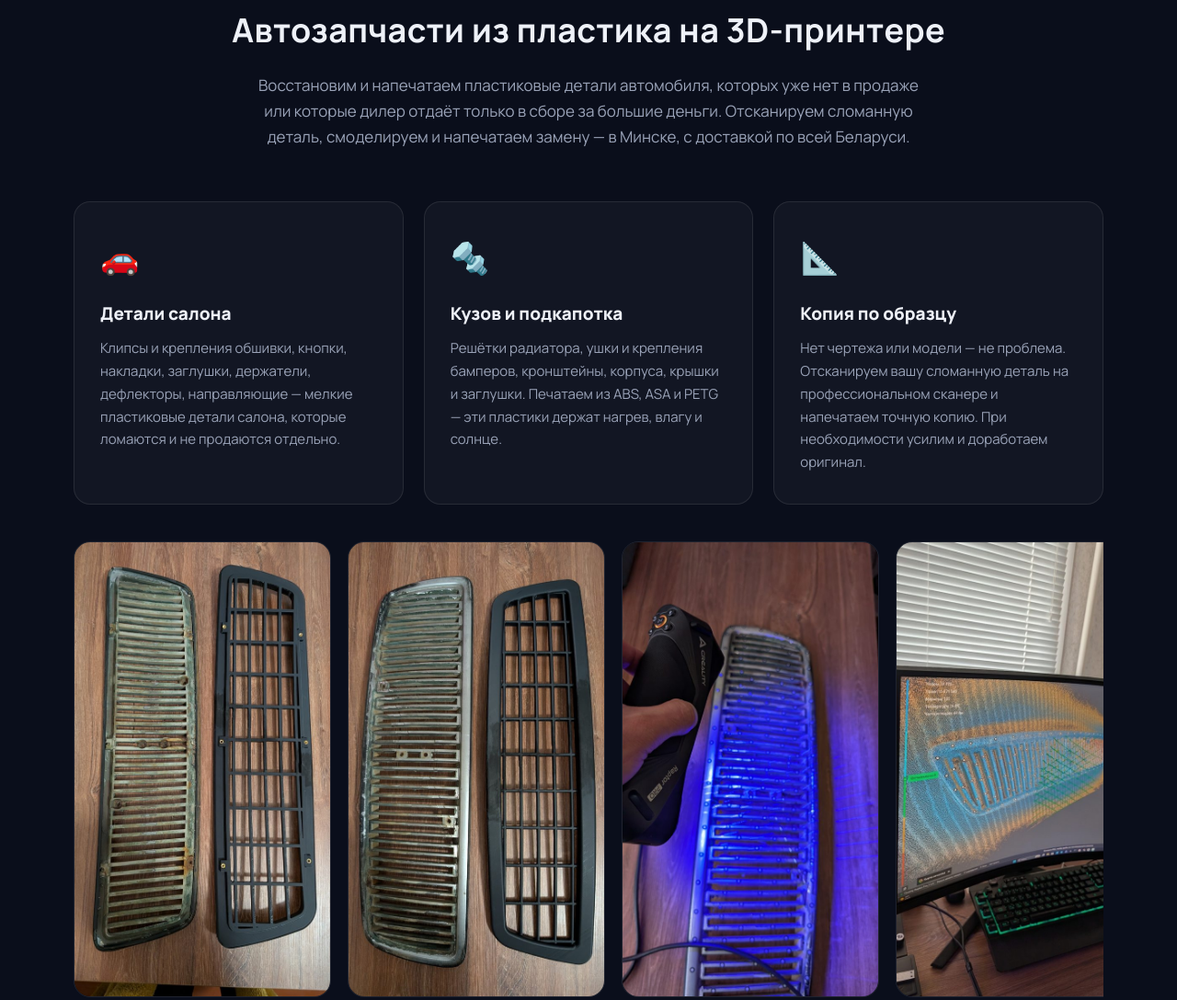
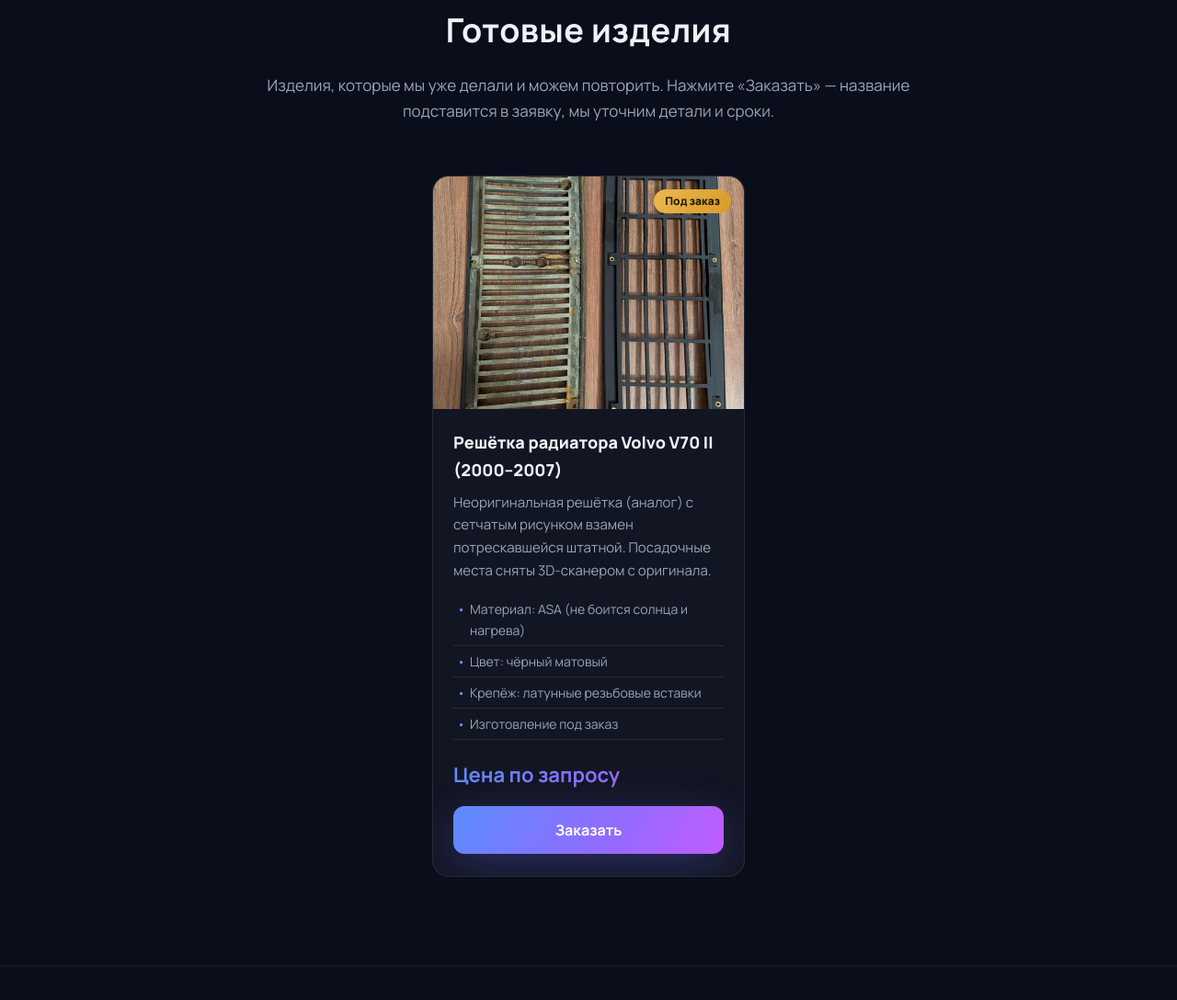
Before and after one commit to Bobrik0v/1, a plain HTML site: page index.html in a window 1280 px wide. Shown: the part 1590-2678 px from the top of the page at 92% size. Drawn offline with Linux system fonts and the light colour scheme; a web font is replaced by a local one.

Commit message:
Раздел «Готовые изделия» с каталогом товаров (#16)
Товары описываются в одном файле js/products.js и рисуются карточками
(фото, описание, характеристики, цена или «по запросу», плашка, ссылка
на Ozon). Кнопка «Заказать» подставляет товар в форму заявки.
«Товары» добавлены в шапку (вместо «Оборудования», оно в подвале) и подвал.


Claude-Session: https://claude.ai/code/session_01NqMRWm9VJLndyrj4t9UdZD

Co-authored-by: Claude <noreply@anthropic.com>

```diff
--- a/css/style.css
+++ b/css/style.css
@@ -1092,3 +1092,109 @@ section {
   color: var(--text-muted);
   line-height: 1.65;
 }
+
+/* ===== Товары (каталог из js/products.js) ===== */
+.products {
+  display: grid;
+  grid-template-columns: repeat(auto-fit, minmax(260px, 340px));
+  justify-content: center;
+  gap: 22px;
+}
+.product {
+  position: relative;
+  display: flex;
+  flex-direction: column;
+  background: var(--surface);
+  border: 1px solid var(--border);
+  border-radius: var(--radius);
+  overflow: hidden;
+  transition: transform 0.2s, border-color 0.2s;
+}
+.product:hover {
+  transform: translateY(-5px);
+  border-color: rgba(124, 140, 255, 0.45);
+}
+.product__badge {
+  position: absolute;
+  top: 14px;
+  right: 14px;
+  z-index: 1;
+  background: linear-gradient(120deg, #e9b950, #d99a2b);
+  color: #241a05;
+  font-size: 12px;
+  font-weight: 800;
+  padding: 3px 12px;
+  border-radius: 999px;
+}
+.product__photo {
+  aspect-ratio: 4 / 3;
+  background: rgba(255, 255, 255, 0.03);
+  display: flex;
+  align-items: center;
+  justify-content: center;
+  overflow: hidden;
+}
+.product__photo img {
+  width: 100%;
+  height: 100%;
+  object-fit: cover;
+  display: block;
+}
+.product__nophoto {
+  font-size: 48px;
+  opacity: 0.5;
+}
+.product__body {
+  display: flex;
+  flex-direction: column;
+  flex-grow: 1;
+  padding: 22px 22px 24px;
+}
+.product__name {
+  font-size: 18px;
+  font-weight: 800;
+  margin-bottom: 8px;
+}
+.product__desc {
+  color: var(--text-muted);
+  font-size: 15px;
+  margin-bottom: 12px;
+}
+.product__specs {
+  list-style: none;
+  margin-bottom: 14px;
+  flex-grow: 1;
+}
+.product__specs li {
+  color: var(--text-muted);
+  font-size: 14px;
+  padding: 5px 0 5px 18px;
+  position: relative;
+  border-bottom: 1px solid var(--border);
+}
+.product__specs li::before {
+  content: "•";
+  position: absolute;
+  left: 4px;
+  color: var(--accent);
+}
+.product__price {
+  font-family: var(--font-head);
+  font-size: 22px;
+  font-weight: 700;
+  background: var(--gradient);
+  -webkit-background-clip: text;
+  background-clip: text;
+  color: transparent;
+  margin: 6px 0 16px;
+}
+.product__actions {
+  display: flex;
+  flex-direction: column;
+  gap: 10px;
+}
+.products__empty {
+  grid-column: 1 / -1;
+  text-align: center;
+  color: var(--text-muted);
+}
--- a/index.html
+++ b/index.html
@@ -123,8 +123,8 @@
       <a href="#" class="logo">3D-JET<span>.by</span></a>
       <nav class="nav" id="nav">
         <a href="#services" class="nav__link">Услуги</a>
+        <a href="#shop" class="nav__link">Товары</a>
         <a href="#auto" class="nav__link">Автозапчасти</a>
-        <a href="#equipment" class="nav__link">Оборудование</a>
         <a href="#materials" class="nav__link">Материалы</a>
         <a href="#pricing" class="nav__link">Цены</a>
         <a href="#contact" class="nav__link">Контакты</a>
@@ -204,6 +204,20 @@
             недостающих и сломанных деталей, которые уже не купить.
           </p>
         </article>
+      </div>
+    </div>
+  </section>
+
+  <!-- Товары (карточки берутся из js/products.js) -->
+  <section class="section section--alt" id="shop">
+    <div class="container">
+      <h2 class="section__title">Готовые изделия</h2>
+      <p class="section__subtitle">
+        Изделия, которые мы уже делали и можем повторить. Нажмите «Заказать» —
+        название подставится в заявку, мы уточним детали и сроки.
+      </p>
+      <div class="products" id="productsGrid">
+        <noscript><p class="products__empty">Для просмотра каталога включите JavaScript или <a href="#contact">напишите нам</a>.</p></noscript>
       </div>
     </div>
   </section>
@@ -769,6 +783,7 @@
       <a href="#" class="logo logo--footer">3D-JET<span>.by</span></a>
       <nav class="footer__nav">
         <a href="#services">Услуги</a>
+        <a href="#shop">Товары</a>
         <a href="#auto">Автозапчасти</a>
         <a href="#repair">Ремонт техники</a>
         <a href="#equipment">Оборудование</a>
@@ -789,6 +804,7 @@
     </div>
   </footer>
 
+  <script src="js/products.js"></script>
   <script src="js/main.js"></script>
 </body>
 </html>
--- a/js/main.js
+++ b/js/main.js
@@ -23,6 +23,56 @@ document.querySelectorAll('.material__head').forEach((head) => {
     head.setAttribute('aria-expanded', open);
   });
 });
+
+// Товары: карточки рисуются из списка window.PRODUCTS (файл js/products.js)
+(function renderProducts() {
+  const grid = document.getElementById('productsGrid');
+  if (!grid) return;
+  const list = Array.isArray(window.PRODUCTS) ? window.PRODUCTS.filter((p) => p && p.name) : [];
+  if (!list.length) {
+    grid.innerHTML = '<p class="products__empty">Скоро здесь появятся готовые изделия. А пока — <a href="#contact">напишите нам</a>, напечатаем под ваш запрос.</p>';
+    return;
+  }
+  const esc = (t) => String(t == null ? '' : t)
+    .replace(/&/g, '&amp;').replace(/</g, '&lt;').replace(/>/g, '&gt;').replace(/"/g, '&quot;');
+  const priceText = (p) => (typeof p.price === 'number'
+    ? (p.priceFrom ? 'от ' : '') + p.price + ' BYN'
+    : 'Цена по запросу');
+
+  grid.innerHTML = list.map((p) => `
+    <article class="product">
+      ${p.badge ? `<div class="product__badge">${esc(p.badge)}</div>` : ''}
+      <div class="product__photo">
+        ${p.photo
+          ? `<img src="${esc(p.photo)}" alt="${esc(p.name)}" loading="lazy">`
+          : '<span class="product__nophoto">🧩</span>'}
+      </div>
+      <div class="product__body">
+        <h3 class="product__name">${esc(p.name)}</h3>
+        ${p.desc ? `<p class="product__desc">${esc(p.desc)}</p>` : ''}
+        ${Array.isArray(p.specs) && p.specs.length
+          ? `<ul class="product__specs">${p.specs.map((s) => `<li>${esc(s)}</li>`).join('')}</ul>` : ''}
+        <div class="product__price">${priceText(p)}</div>
+        <div class="product__actions">
+          <button type="button" class="btn btn--block product__order" data-name="${esc(p.name)}">Заказать</button>
+          ${p.ozon ? `<a class="btn btn--outline btn--block" href="${esc(p.ozon)}" target="_blank" rel="noopener">Купить на Ozon</a>` : ''}
+        </div>
+      </div>
+    </article>`).join('');
+
+  // «Заказать» → вписать товар в форму заявки и прокрутить к ней
+  grid.addEventListener('click', (e) => {
+    const btn = e.target.closest('.product__order');
+    if (!btn) return;
+    const msg = document.getElementById('message');
+    if (msg) {
+      const line = 'Хочу заказать: ' + btn.dataset.name;
+      if (!msg.value.includes(line)) msg.value = (msg.value ? msg.value + '\n' : '') + line;
+    }
+    document.getElementById('contact').scrollIntoView({ behavior: 'smooth' });
+    setTimeout(() => { const n = document.getElementById('name'); if (n) n.focus({ preventScroll: true }); }, 600);
+  });
+})();
 
 // Форма заявки: отправка на почту через Web3Forms
 const form = document.getElementById('contactForm');
--- /dev/null
+++ b/js/products.js
@@ -0,0 +1,43 @@
+/*
+  ТОВАРЫ — список для раздела «Товары» на сайте.
+
+  КАК ДОБАВИТЬ ТОВАР:
+  1. Загрузи фото товара в папку img/products/ (на GitHub: открыть папку → Add file → Upload files).
+     Имя файла — латиницей, без пробелов, например: kryuchok-nastennyj.jpg
+  2. Скопируй блок одного товара ниже — от { до }, включая запятую после },
+     вставь его перед строкой «// ↑ новые товары добавлять выше этой строки» и поменяй значения.
+  3. Commit changes → в ветку main. Через минуту товар появится на сайте.
+
+  ПОЛЯ:
+    name     — название (обязательно)
+    photo    — путь к фото, например "img/products/kryuchok.jpg" (можно "" — будет заглушка)
+    price    — цена в BYN числом, например 25. Если цена договорная — пиши null
+    priceFrom— true, если цена «от» (покажется «от 25 BYN»), иначе false
+    desc     — короткое описание, 1–2 предложения
+    specs    — характеристики списком строк ["Материал: ASA", "Цвет: чёрный"] (можно [])
+    badge    — плашка в углу: "Хит", "Новинка", "Под заказ" или "" (без плашки)
+    ozon     — ссылка на этот товар на Ozon, если есть, иначе ""
+
+  ВАЖНО: текст пиши в "кавычках"; между полями — запятые. Если товар вдруг не появился —
+  скорее всего, пропущена кавычка или запятая.
+*/
+
+window.PRODUCTS = [
+  {
+    name: "Решётка радиатора Volvo V70 II (2000–2007)",
+    photo: "img/volvo-v70-reshetka-do-posle.jpg",
+    price: null,
+    priceFrom: false,
+    desc: "Неоригинальная решётка (аналог) с сетчатым рисунком взамен потрескавшейся штатной. Посадочные места сняты 3D-сканером с оригинала.",
+    specs: [
+      "Материал: ASA (не боится солнца и нагрева)",
+      "Цвет: чёрный матовый",
+      "Крепёж: латунные резьбовые вставки",
+      "Изготовление под заказ"
+    ],
+    badge: "Под заказ",
+    ozon: ""
+  },
+
+  // ↑ новые товары добавлять выше этой строки
+];
--- a/sitemap.xml
+++ b/sitemap.xml
@@ -2,7 +2,7 @@
 <urlset xmlns="http://www.sitemaps.org/schemas/sitemap/0.9">
   <url>
     <loc>https://3d-jet.by/</loc>
-    <lastmod>2026-07-14</lastmod>
+    <lastmod>2026-11-14</lastmod>
     <changefreq>monthly</changefreq>
     <priority>1.0</priority>
   </url>
```
Also changed, not shown: 2 other files.
